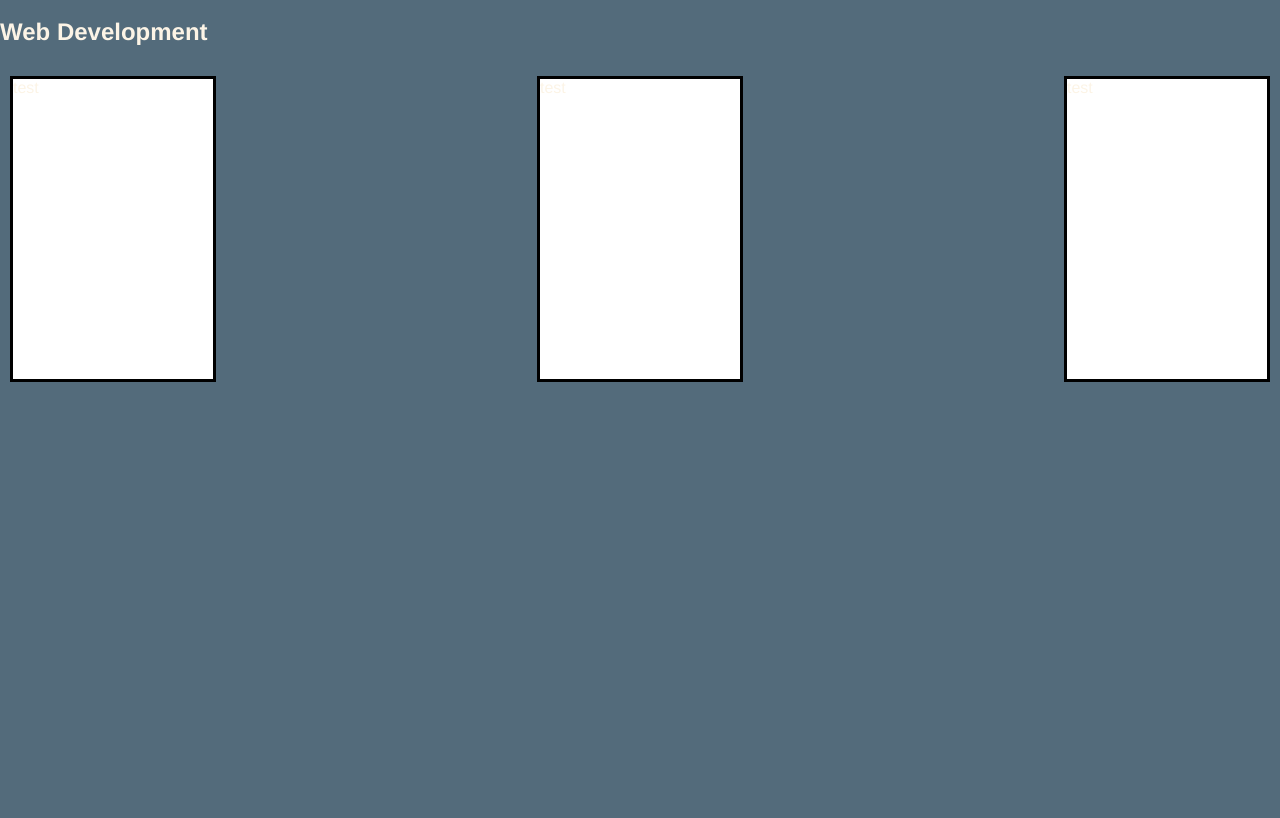
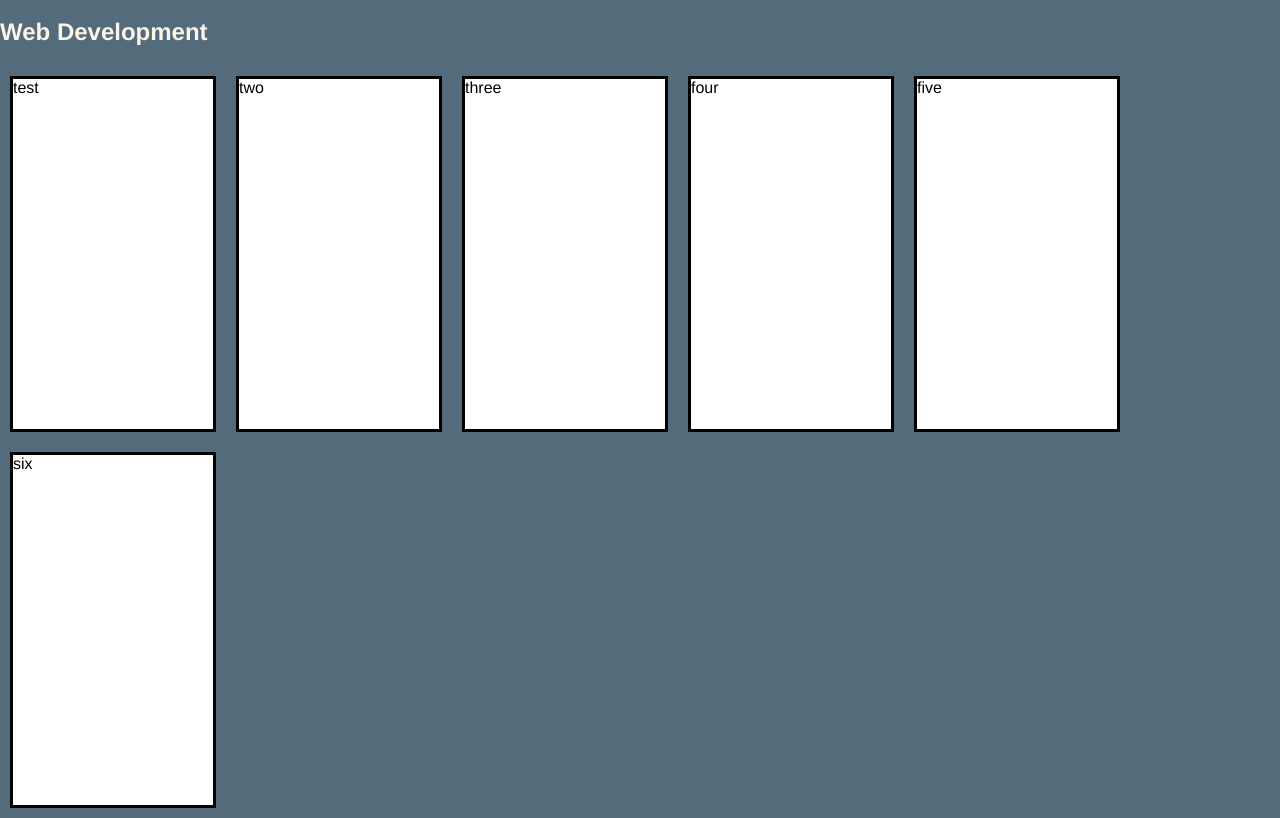
Before and after one commit to wamackie/rust, a plain HTML site: page index.html in a window 1280 px wide. Shown: the part 57-875 px from the top of the page. Before the commit the page ends 800 px from the top, so only its background shows below. Drawn offline with Linux system fonts and the light colour scheme.

Commit message:
added items

```diff
--- a/assets/css/style.css
+++ b/assets/css/style.css
@@ -19,24 +19,45 @@ p {
 
 .flexbox-container {
     display: flex;
-    justify-content: space-between; /* or :center;*/
+    flex-wrap: wrap;
+    align-items: start;
+    align-content: flex-start;
 }
 
 .flexbox-item {
     width: 200px;
+    height: 350px;
     margin: 10px;
     border: 3px solid black;
     background-color: white;
 }
 
 .flexbox-item-1 {
-    min-height: 100px;
+    min-height: 150px;
+    color: black;
 }
 
 .flexbox-item-2 {
-    min-height: 200px;
+    min-height: 150px;
+    color: black;
 }
 
 .flexbox-item-3 {
-    min-height: 300px;
+    min-height: 150px;
+    color: black;
 }
+
+.flexbox-item-4 {
+    min-height: 150px;
+    color: black;
+}
+
+.flexbox-item-5 {
+    min-height: 150px;
+    color: black;
+}
+
+.flexbox-item-6 {
+    min-height: 150px;
+    color: black;
+}
--- a/index.html
+++ b/index.html
@@ -24,10 +24,19 @@
             <p>test</p>
         </div>
         <div class="flexbox-item flexbox-item-2">
-            <p>test</p>
+            <p>two</p>
         </div>
         <div class="flexbox-item flexbox-item-3">
-            <p>test</p>
+            <p>three</p>
+        </div>
+        <div class="flexbox-item flexbox-item-4">
+            <p>four</p>
+        </div>
+        <div class="flexbox-item flexbox-item-5">
+            <p>five</p>
+        </div>
+        <div class="flexbox-item flexbox-item-6">
+            <p>six</p>
         </div>
     </div>
 
```
